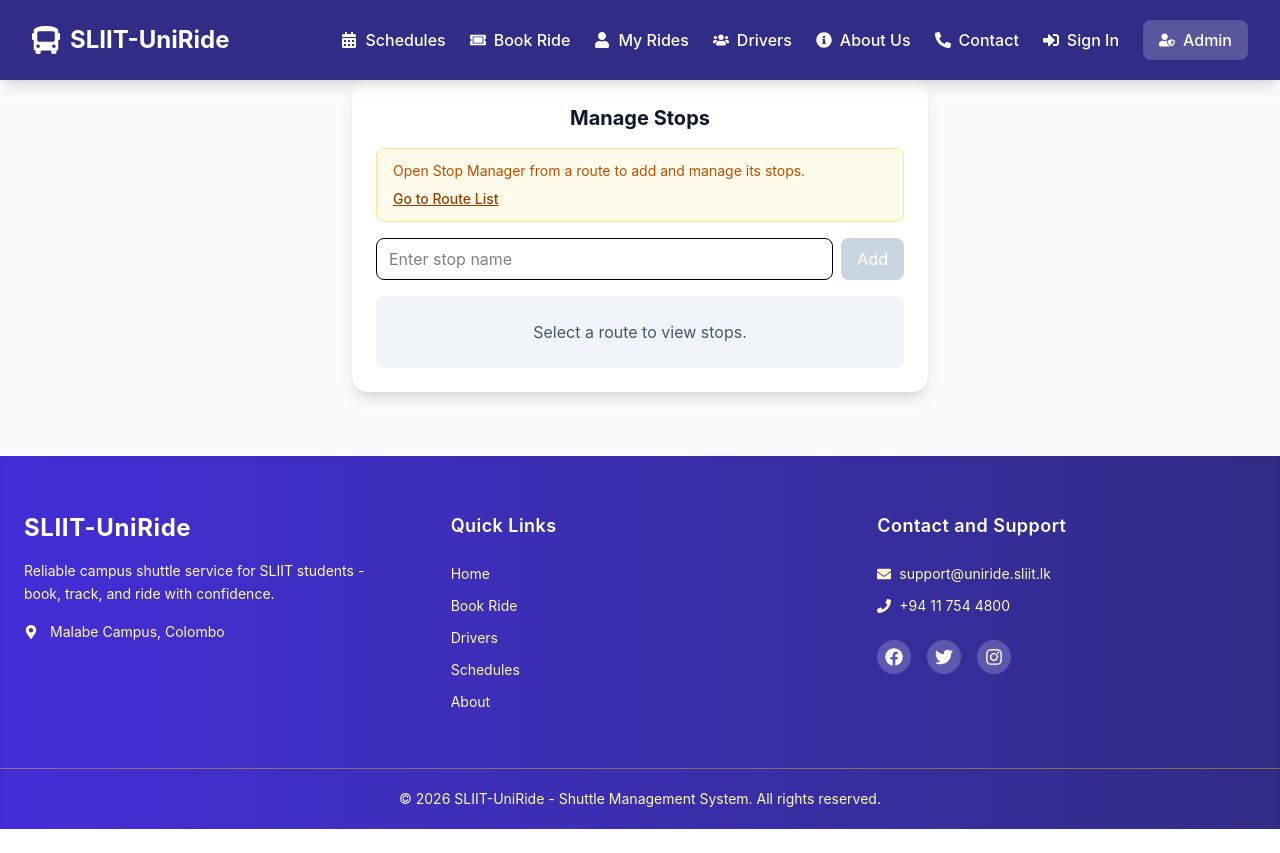
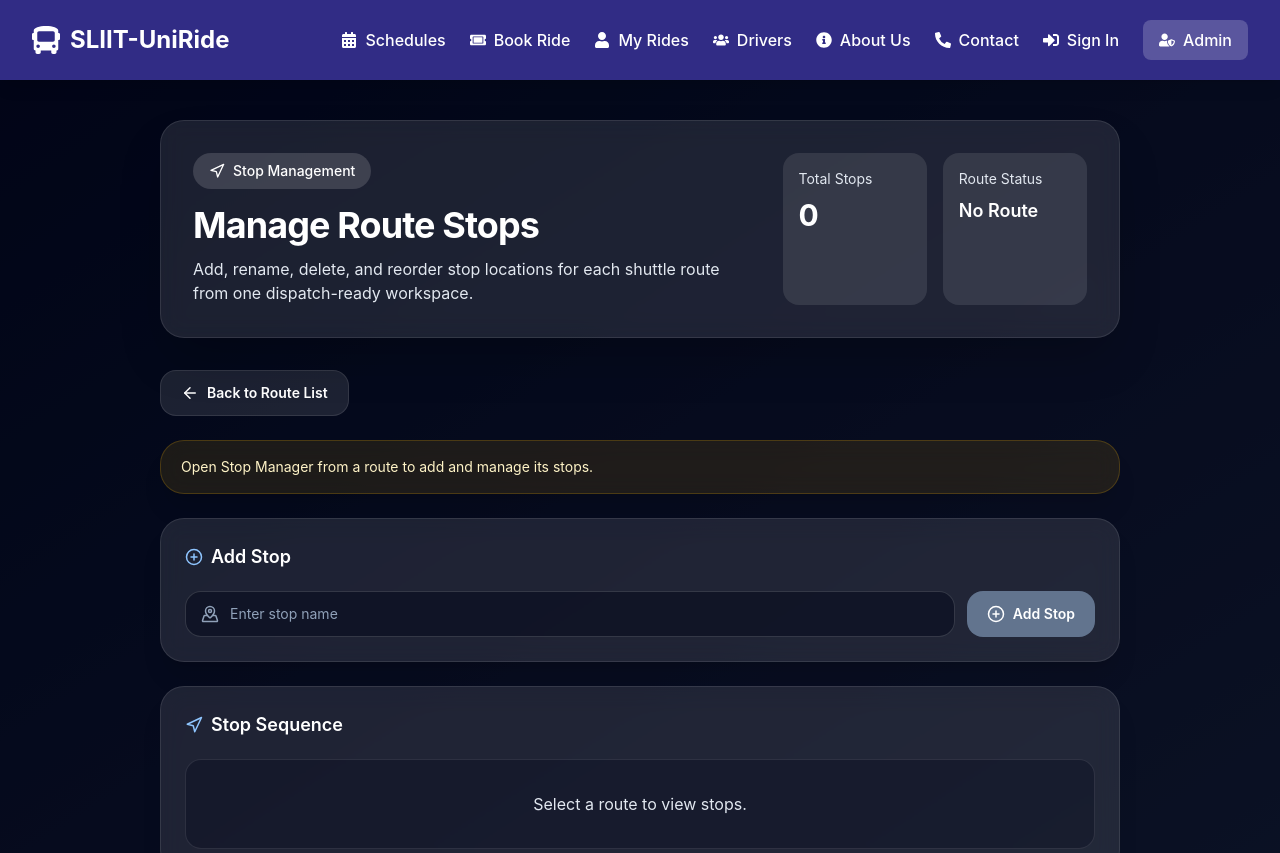
Before and after one commit to VishwaKeshara/SLIIT_UNIRIDE, a React (Vite) app in the folder frontend/: page /stop in a window 1280 px wide. Shown: the top 853 px of the page. Before the commit the page ends 829 px from the top, so only its background shows below. Built offline with nearby package versions, Linux system fonts and the light colour scheme.

Commit message:
change the UI of rute and shuttle management feature

```diff
--- a/frontend/src/features/Shuttle & Route Management/StopManagerPage.jsx
+++ b/frontend/src/features/Shuttle & Route Management/StopManagerPage.jsx
@@ -6,6 +6,18 @@ import {
   Droppable,
   Draggable
 } from "@hello-pangea/dnd";
+import {
+  ArrowLeft,
+  CheckCircle2,
+  GripVertical,
+  MapPinned,
+  Navigation,
+  Pencil,
+  PlusCircle,
+  Route as RouteIcon,
+  Trash2,
+  AlertCircle,
+} from "lucide-react";
 
 function StopManagerPage() {
   const { routeId: routeIdParam } = useParams();
@@ -145,65 +157,138 @@ function StopManagerPage() {
   };
 
   return (
-    <div className="mx-auto w-full max-w-xl rounded-2xl bg-white p-6 shadow-lg">
-      <h2 className="mb-4 text-center text-xl font-bold text-slate-900">
-        Manage Stops
-      </h2>
+    <section className="relative min-h-screen bg-gradient-to-br from-slate-950 via-slate-900 to-slate-800">
+      <div className="absolute inset-0 bg-slate-950/65" />
+
+      <div className="relative z-10 mx-auto max-w-5xl px-4 py-10 sm:px-6 lg:px-8">
+        <div className="mb-8 overflow-hidden rounded-3xl border border-white/10 bg-white/10 shadow-2xl backdrop-blur-md">
+          <div className="grid gap-6 p-6 md:grid-cols-[1.3fr_0.7fr] md:p-8">
+            <div>
+              <div className="mb-4 inline-flex items-center gap-2 rounded-full bg-white/15 px-4 py-2 text-sm font-medium text-white">
+                <Navigation size={16} />
+                Stop Management
+              </div>
+
+              <h1 className="text-3xl font-bold tracking-tight text-white md:text-4xl">
+                Manage Route Stops
+              </h1>
+              <p className="mt-3 max-w-2xl text-sm leading-6 text-slate-200 md:text-base">
+                Add, rename, delete, and reorder stop locations for each shuttle
+                route from one dispatch-ready workspace.
+              </p>
+            </div>
+
+            <div className="grid grid-cols-2 gap-4">
+              <div className="rounded-2xl bg-white/10 p-4 text-white">
+                <p className="text-sm text-slate-200">Total Stops</p>
+                <p className="mt-2 text-3xl font-bold">{stops.length}</p>
+              </div>
+              <div className="rounded-2xl bg-white/10 p-4 text-white">
+                <p className="text-sm text-slate-200">Route Status</p>
+                <p className="mt-2 text-lg font-semibold">
+                  {routeId ? "Connected" : "No Route"}
+                </p>
+              </div>
+            </div>
+          </div>
+        </div>
+
+        <div className="mb-6 flex flex-wrap gap-3">
+          <Link
+            to="/RouteList"
+            className="inline-flex items-center gap-2 rounded-2xl border border-white/10 bg-white/10 px-5 py-3 text-sm font-semibold text-white transition hover:bg-white/15"
+          >
+            <ArrowLeft size={18} />
+            Back to Route List
+          </Link>
+        </div>
 
         {selectedRoute && (
-        <div className="mb-4 rounded-lg bg-slate-100 px-4 py-3 text-sm text-slate-700">
-          Route: <span className="font-semibold">{selectedRoute.routeName}</span>
+          <div className="mb-6 rounded-3xl border border-white/10 bg-white/10 p-5 text-white shadow-xl backdrop-blur-md">
+            <div className="flex items-center gap-3">
+              <div className="rounded-2xl bg-white/10 p-3 text-blue-200">
+                <RouteIcon size={20} />
+              </div>
+              <div>
+                <p className="text-xs font-semibold uppercase tracking-[0.2em] text-slate-300">
+                  Active Route
+                </p>
+                <p className="mt-1 text-lg font-bold">{selectedRoute.routeName}</p>
+                <p className="mt-1 text-sm text-slate-200">
+                  {selectedRoute.startLocation} to {selectedRoute.endLocation}
+                </p>
+              </div>
+            </div>
           </div>
         )}
 
         {!routeId && (
-        <div className="mb-4 rounded-lg border border-amber-200 bg-amber-50 px-4 py-3 text-sm text-amber-700">
+          <div className="mb-6 rounded-3xl border border-amber-400/20 bg-amber-400/10 px-5 py-4 text-sm text-amber-100 shadow-xl backdrop-blur-md">
             Open Stop Manager from a route to add and manage its stops.
-          <div className="mt-2">
-            <Link to="/RouteList" className="font-medium text-amber-800 underline">
-              Go to Route List
-            </Link>
-          </div>
           </div>
         )}
 
         {successMessage && (
-        <div className="mb-4 rounded-lg border border-green-200 bg-green-50 px-4 py-3 text-sm text-green-700">
+          <div className="mb-5 flex items-center gap-3 rounded-2xl border border-green-400/20 bg-green-400/10 px-4 py-4 text-sm text-green-100 shadow-sm backdrop-blur-md">
+            <CheckCircle2 size={18} />
             {successMessage}
           </div>
         )}
 
         {error && (
-        <div className="mb-4 rounded-lg border border-red-200 bg-red-50 px-4 py-3 text-sm text-red-700">
+          <div className="mb-5 flex items-center gap-3 rounded-2xl border border-red-400/20 bg-red-400/10 px-4 py-4 text-sm text-red-100 shadow-sm backdrop-blur-md">
+            <AlertCircle size={18} />
             {error}
           </div>
         )}
 
-      <div className="mb-4 flex gap-2">
+        <div className="rounded-3xl border border-white/10 bg-white/10 p-5 shadow-xl backdrop-blur-md md:p-6">
+          <div className="mb-5 flex items-center gap-2 text-white">
+            <PlusCircle size={18} className="text-blue-300" />
+            <h2 className="text-lg font-semibold">Add Stop</h2>
+          </div>
+
+          <div className="flex flex-col gap-3 md:flex-row">
+            <div className="relative flex-1">
+              <MapPinned
+                size={18}
+                className="pointer-events-none absolute left-4 top-1/2 -translate-y-1/2 text-slate-400"
+              />
               <input
                 value={newStop}
                 onChange={(e) => setNewStop(e.target.value)}
                 placeholder="Enter stop name"
-          className="flex-1 rounded-lg border px-3 py-2"
+                className="w-full rounded-2xl border border-white/15 bg-slate-950/50 py-3 pl-11 pr-4 text-sm text-white outline-none transition placeholder:text-slate-400 focus:border-blue-400 focus:ring-2 focus:ring-blue-400/20"
                 disabled={!routeId || isSaving}
               />
+            </div>
             <button
               type="button"
               onClick={handleAddStop}
               disabled={!routeId || isSaving}
-          className="rounded-lg bg-blue-600 px-4 text-white disabled:cursor-not-allowed disabled:bg-slate-300"
+              className="inline-flex items-center justify-center gap-2 rounded-2xl bg-blue-600 px-5 py-3 text-sm font-semibold text-white transition hover:bg-blue-700 disabled:cursor-not-allowed disabled:bg-slate-500"
             >
-          {isSaving ? "Adding..." : "Add"}
+              <PlusCircle size={18} />
+              {isSaving ? "Adding..." : "Add Stop"}
             </button>
+          </div>
+        </div>
+
+        <div className="mt-6 rounded-3xl border border-white/10 bg-white/10 p-5 shadow-xl backdrop-blur-md md:p-6">
+          <div className="mb-5 flex items-center gap-2 text-white">
+            <Navigation size={18} className="text-blue-300" />
+            <h2 className="text-lg font-semibold">Stop Sequence</h2>
           </div>
 
           {isLoading ? (
-        <div className="rounded-lg bg-slate-100 px-4 py-6 text-center text-slate-600">
+            <div className="rounded-2xl border border-white/10 bg-slate-950/30 px-4 py-8 text-center text-slate-200">
               Loading stops...
             </div>
           ) : stops.length === 0 ? (
-        <div className="rounded-lg bg-slate-100 px-4 py-6 text-center text-slate-600">
-          {routeId ? "No stops added for this route yet." : "Select a route to view stops."}
+            <div className="rounded-2xl border border-white/10 bg-slate-950/30 px-4 py-8 text-center text-slate-200">
+              {routeId
+                ? "No stops added for this route yet."
+                : "Select a route to view stops."}
             </div>
           ) : (
             <DragDropContext onDragEnd={handleDragEnd}>
@@ -224,56 +309,74 @@ function StopManagerPage() {
                           <div
                             ref={provided.innerRef}
                             {...provided.draggableProps}
-                        {...provided.dragHandleProps}
-                        className="flex items-center justify-between rounded-lg bg-gray-100 p-3 shadow-sm"
+                            className="rounded-2xl border border-white/10 bg-slate-950/35 p-4 text-white shadow-lg"
                           >
                             {editingStopId === stop._id ? (
-                          <div className="flex w-full items-center gap-2">
-                            <span className="font-semibold text-slate-700">#{index + 1}</span>
+                              <div className="flex flex-col gap-3 lg:flex-row lg:items-center">
+                                <span className="font-semibold text-slate-300">
+                                  #{index + 1}
+                                </span>
                                 <input
                                   value={editingStopName}
                                   onChange={(e) => setEditingStopName(e.target.value)}
-                              className="flex-1 rounded-lg border px-3 py-2"
+                                  className="flex-1 rounded-2xl border border-white/15 bg-slate-900/70 px-4 py-3 text-sm text-white outline-none focus:border-blue-400 focus:ring-2 focus:ring-blue-400/20"
                                 />
                                 <button
                                   type="button"
                                   onClick={() => handleUpdateStop(stop._id)}
-                              className="rounded-lg bg-blue-600 px-3 py-2 text-sm text-white"
+                                  className="rounded-2xl bg-blue-600 px-4 py-3 text-sm font-semibold text-white transition hover:bg-blue-700"
                                 >
                                   Save
                                 </button>
                                 <button
                                   type="button"
                                   onClick={cancelEditingStop}
-                              className="rounded-lg bg-slate-200 px-3 py-2 text-sm text-slate-700"
+                                  className="rounded-2xl bg-white/10 px-4 py-3 text-sm font-semibold text-slate-100 transition hover:bg-white/15"
                                 >
                                   Cancel
                                 </button>
                               </div>
                             ) : (
-                          <>
+                              <div className="flex flex-col gap-4 lg:flex-row lg:items-center lg:justify-between">
+                                <div className="flex items-center gap-4">
+                                  <div
+                                    {...provided.dragHandleProps}
+                                    className="cursor-grab rounded-2xl bg-white/10 p-2 text-slate-300 active:cursor-grabbing"
+                                  >
+                                    <GripVertical size={18} />
+                                  </div>
+                                  <div className="rounded-2xl bg-blue-500/15 px-3 py-2 text-sm font-semibold text-blue-100">
+                                    #{index + 1}
+                                  </div>
                                   <div>
-                              <span className="mr-2 font-semibold">#{index + 1}</span>
+                                    <p className="text-base font-semibold text-white">
                                       {stop.stopName}
+                                    </p>
+                                    <p className="text-sm text-slate-300">
+                                      Drag to reorder this stop
+                                    </p>
+                                  </div>
                                 </div>
 
-                            <div className="flex items-center gap-3">
+                                <div className="flex flex-wrap gap-2">
                                   <button
                                     type="button"
                                     onClick={() => startEditingStop(stop)}
-                                className="text-amber-600 hover:text-amber-700"
+                                    className="inline-flex items-center gap-2 rounded-2xl bg-amber-500 px-4 py-2.5 text-sm font-semibold text-white transition hover:bg-amber-600"
                                   >
+                                    <Pencil size={16} />
                                     Edit
                                   </button>
                                   <button
                                     type="button"
                                     onClick={() => handleDelete(stop._id)}
-                                className="text-red-500 hover:text-red-700"
+                                    className="inline-flex items-center gap-2 rounded-2xl bg-red-600 px-4 py-2.5 text-sm font-semibold text-white transition hover:bg-red-700"
                                   >
+                                    <Trash2 size={16} />
                                     Delete
                                   </button>
                                 </div>
-                          </>
+                              </div>
                             )}
                           </div>
                         )}
@@ -286,6 +389,8 @@ function StopManagerPage() {
             </DragDropContext>
           )}
         </div>
+      </div>
+    </section>
   );
 }
 
```
Also changed, not shown: frontend/src/features/Shuttle & Route Management/RouteList.jsx (+59 -5 lines), frontend/src/pages/Schedules.jsx (+5 -7 lines). Lines whose indentation alone changed are shown as unchanged.
